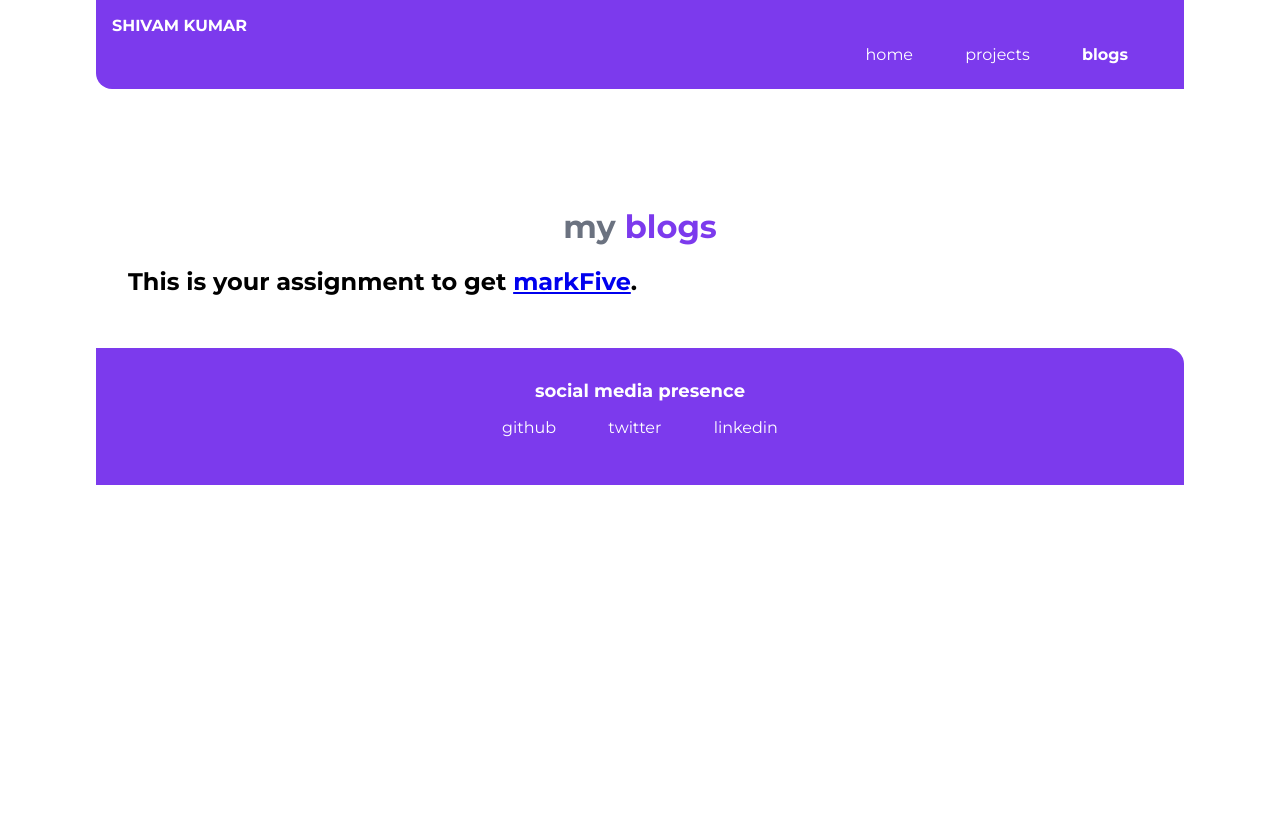
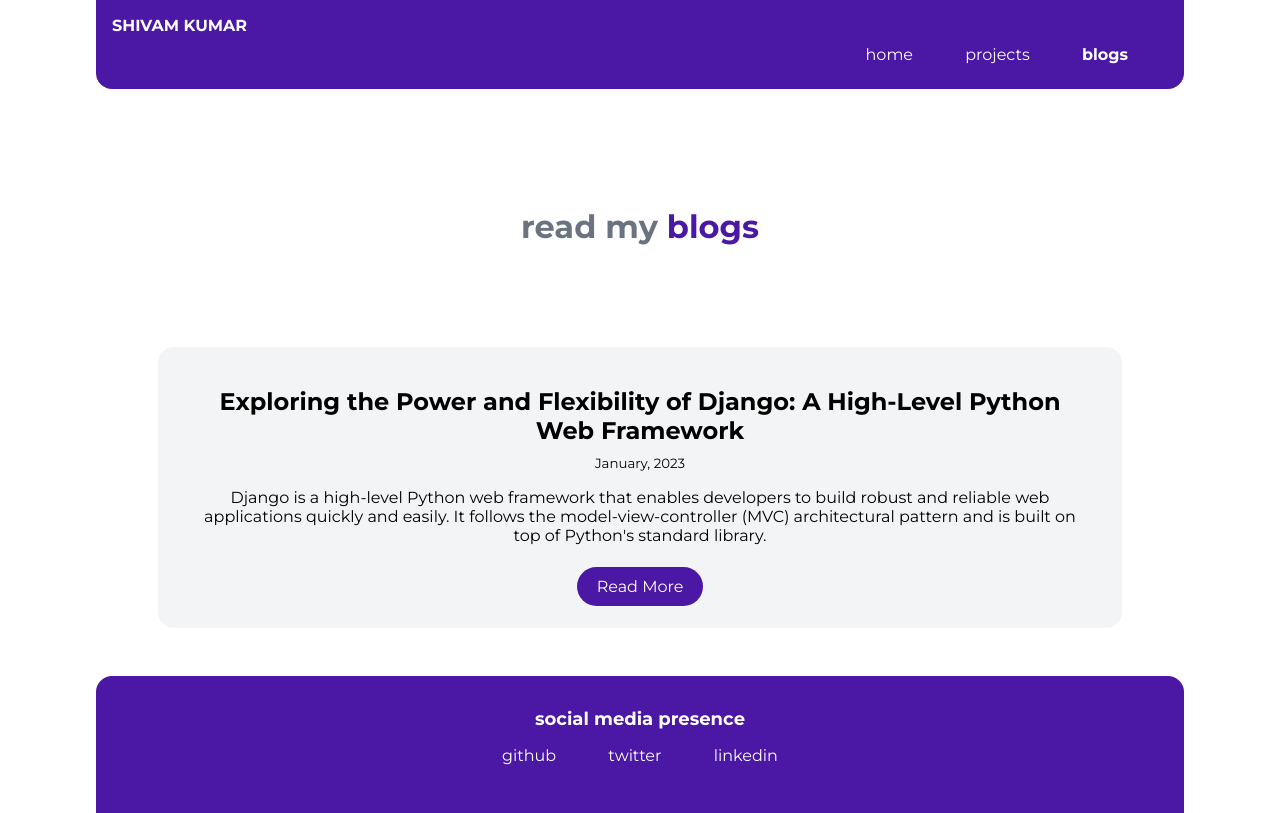
Before and after one commit to shivlloyd/markFour-Portfolio-website, a plain HTML site: page blogs.html in a window 1280 px wide. Drawn offline with Linux system fonts and the light colour scheme.

Commit message:
update: added blog section

```diff
--- a/blogs.html
+++ b/blogs.html
@@ -24,9 +24,22 @@
     </nav>
 
     <header class="hero">
-        <h1 class="hero-heading">my <span class="heading-inverted">blogs</span></h1>
-        <h2>This is your assignment to get <a href="https://neog.camp/guide/mark-15-checklist#markfive">markFive</a>.</h2>
+        <h1 class="hero-heading">read my <span class="heading-inverted">blogs</span></h1>
     </header>
+
+    <ul class="list-non-bullet">
+        <li>
+            <article class="showcase-list container-center ow">
+                <h1>Exploring the Power and Flexibility of Django: A High-Level Python Web Framework</h1>
+                <small>January, 2023</small>
+                <p>
+                    Django is a high-level Python web framework that enables developers to build robust and reliable web applications quickly and easily.
+                    It follows the model-view-controller (MVC) architectural pattern and is built on top of Python's standard library.
+                </p>
+                <a class="link link-primary" href="https://shivamdev.hashnode.dev/exploring-the-power-and-flexibility-of-django-a-high-level-python-web-framework">Read More</a>
+            </article>
+        </li>
+    </ul>
 
     <footer class="footer">
         <div class="footer-header">
--- a/styles.css
+++ b/styles.css
@@ -1,7 +1,7 @@
 @import url('https://fonts.googleapis.com/css2?family=Montserrat:wght@400;700&display=swap');
 
 :root {
-    --primary-color: #7c3aed;
+    --primary-color: #4b17a5;
     --off-white: #F3F4F6;
     --dark-gray: #6B7280;
 }
@@ -81,6 +81,7 @@ hr {
     color: white;
     padding: 1rem;
     border-bottom-left-radius: 1rem;
+    border-bottom-right-radius: 1rem;
 }
 
 .navigation .nav-brand {
@@ -154,6 +155,7 @@ hr {
     text-align: center;
     color: white;
     border-top-right-radius: 1rem;
+    border-top-left-radius: 1rem;
 }
 
 .footer .link {
```
